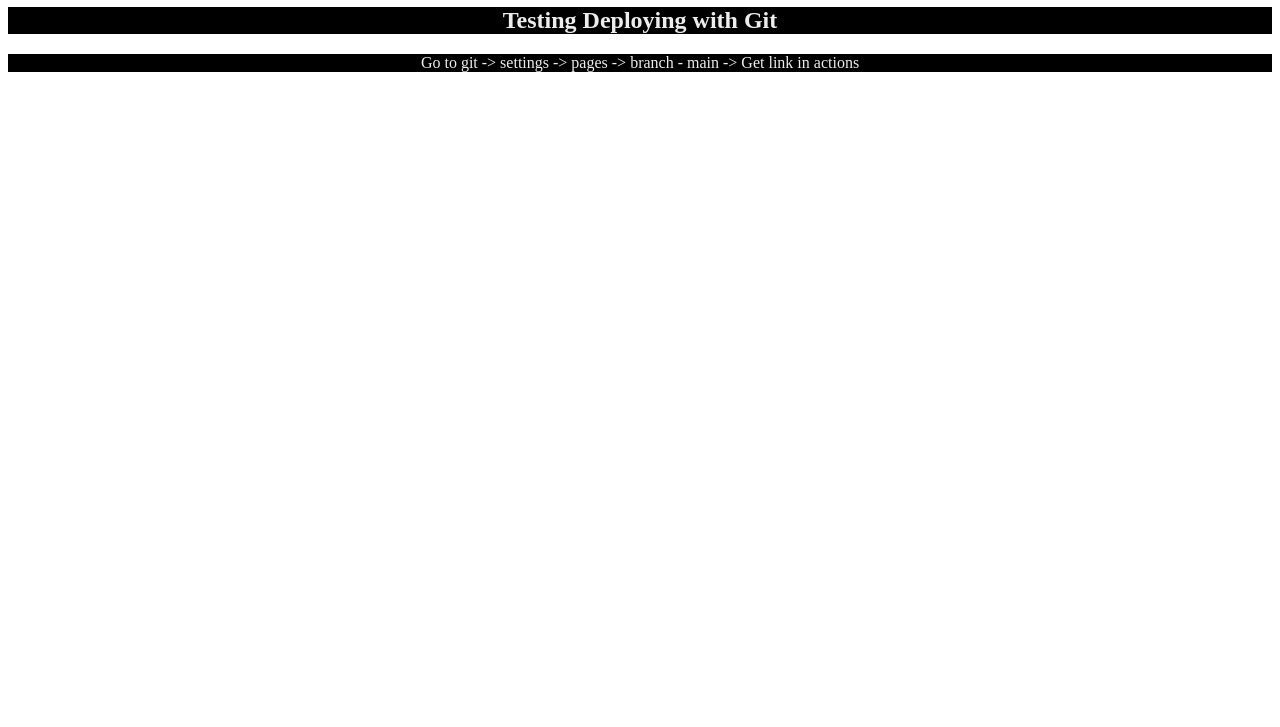
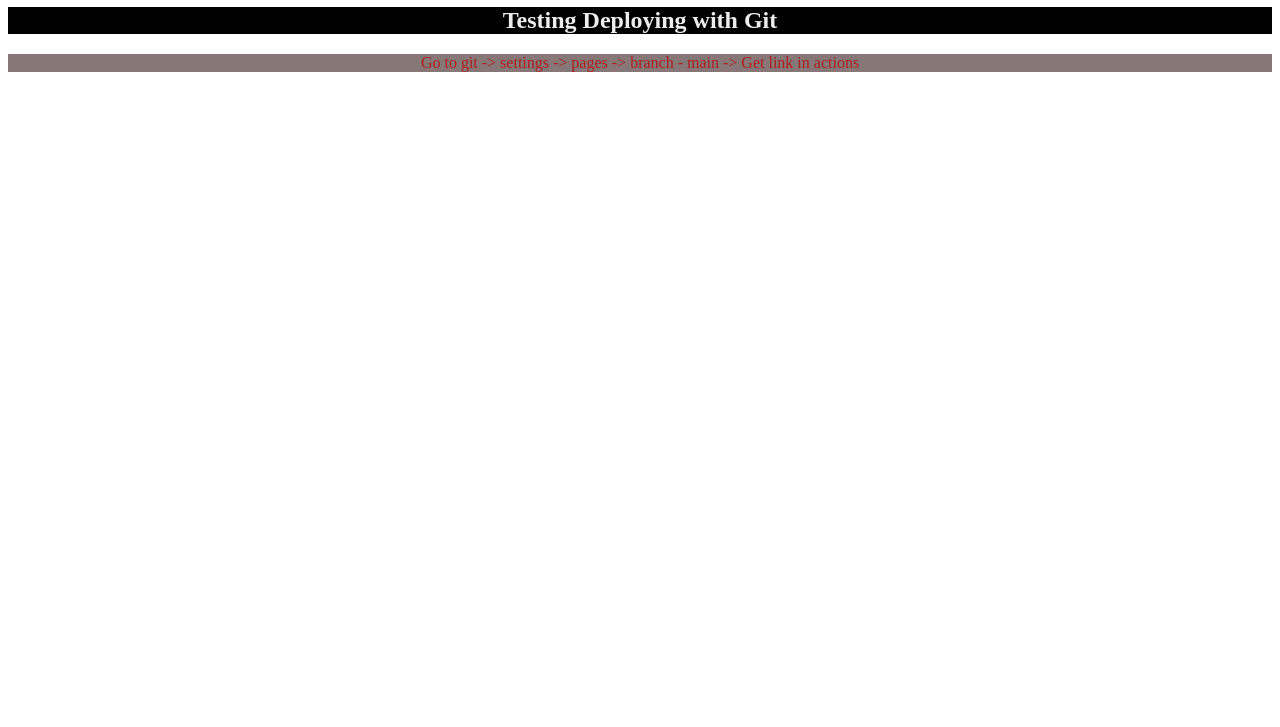
Before and after one commit to ShamodRamanayake03/Demo-Deploy, a plain HTML site: page index.html in a window 1280 px wide. Shown: the part 73-800 px from the top of the page. Drawn offline with Linux system fonts and the light colour scheme.

Commit message:
"Fourth commit"

```diff
--- a/css/style.css
+++ b/css/style.css
@@ -9,7 +9,7 @@ h2{
     text-align: center;
 }
 p{
-    background-color: rgb(0, 0, 0);
-    color: rgb(237, 237, 237);
+    background-color: rgb(135, 119, 119);
+    color: rgb(169, 32, 32);
     text-align: center;
 }
```
